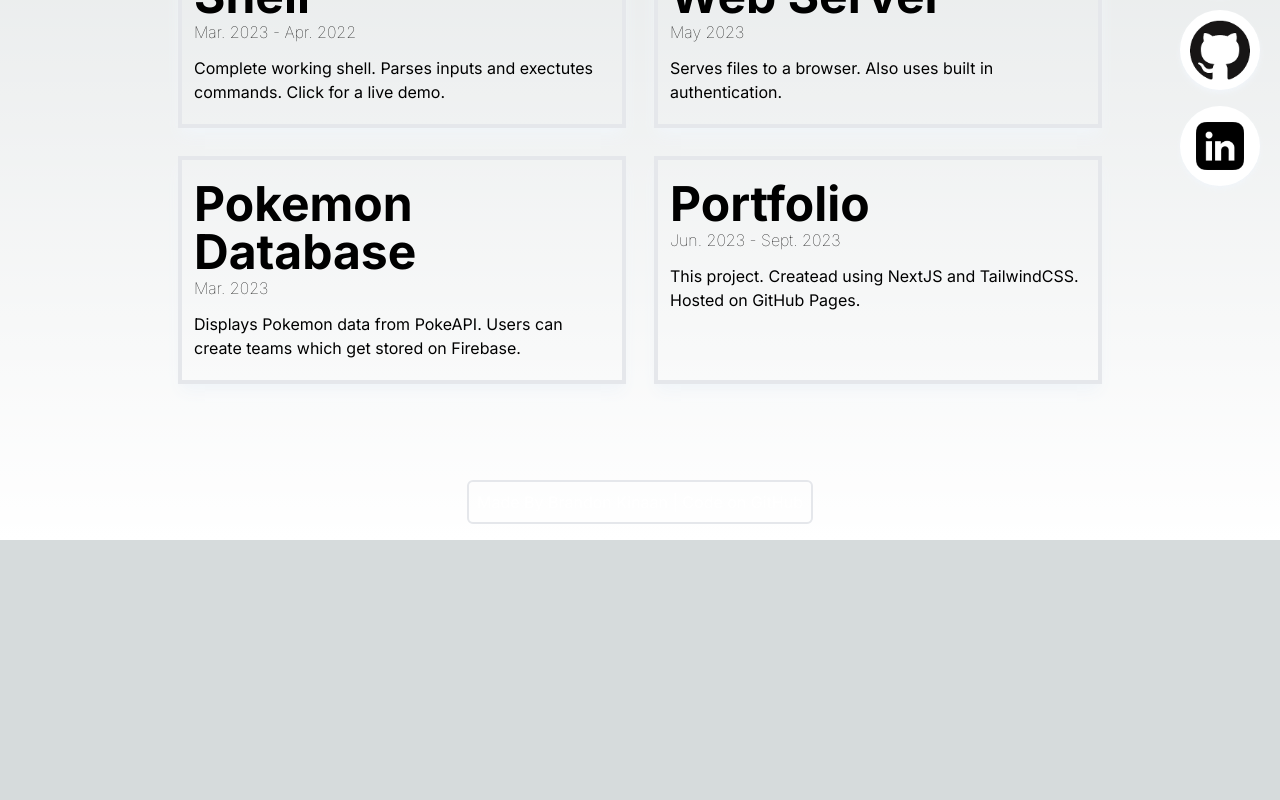
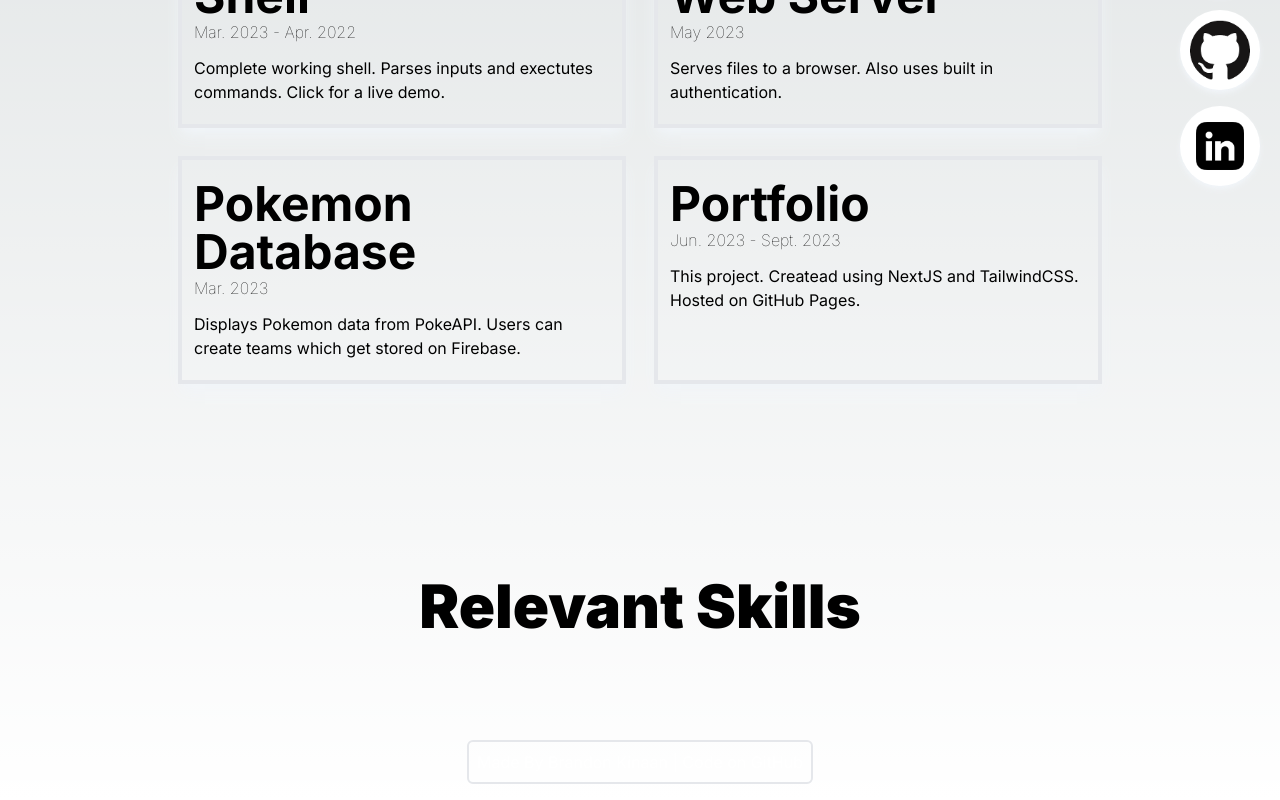
Before and after one commit to bkinaan/bkinaan.github.io, a Next.js app in the folder portfolio/: page / in a window 1280 px wide. Shown: the part 598-1398 px from the top of the page. Before the commit the page ends 1138 px from the top, so only its background shows below. Built offline with nearby package versions, Linux system fonts and the light colour scheme; a web font is replaced by a local one.

Commit message:
added skills component

```diff
--- a/portfolio/src/app/page.tsx
+++ b/portfolio/src/app/page.tsx
@@ -1,5 +1,6 @@
 import Projects from './components/projects-list';
 import Top from './components/top';
+import Skills from './components/skills-list';
 
 export default function Home() {
     return (
@@ -15,7 +16,8 @@ export default function Home() {
             <div className='z-30'>
                 <Projects />
             </div>
-            <div className='mb-8'></div>
+            <div className='mb-48'></div>
+            <Skills />
             <div className='text-white mt-16 mb-4 p-2 border-2 rounded-md'>Made By Brandon Kinaan | <a className='hover:underline' href='https://github.com/bkinaan/bkinaan.github.io'>Code on GitHub</a></div>
         </main>
     );
```
